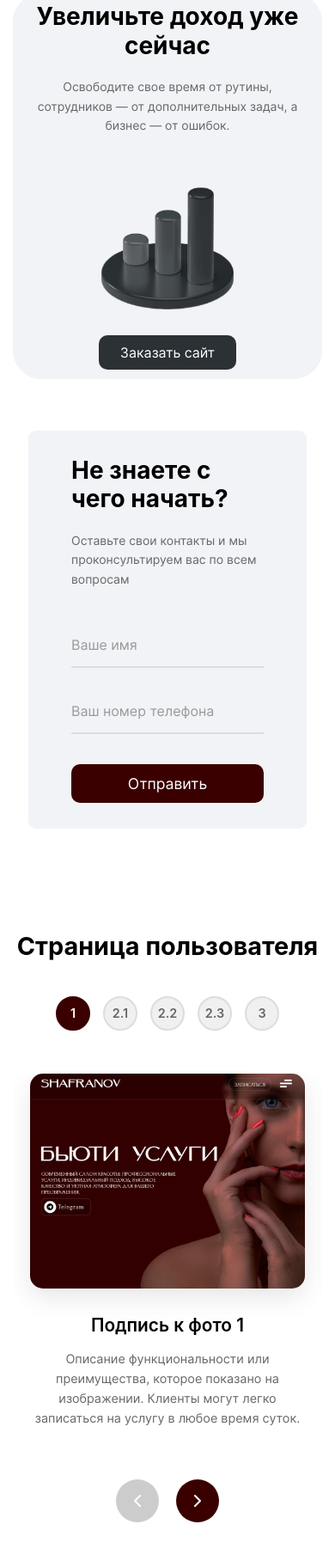
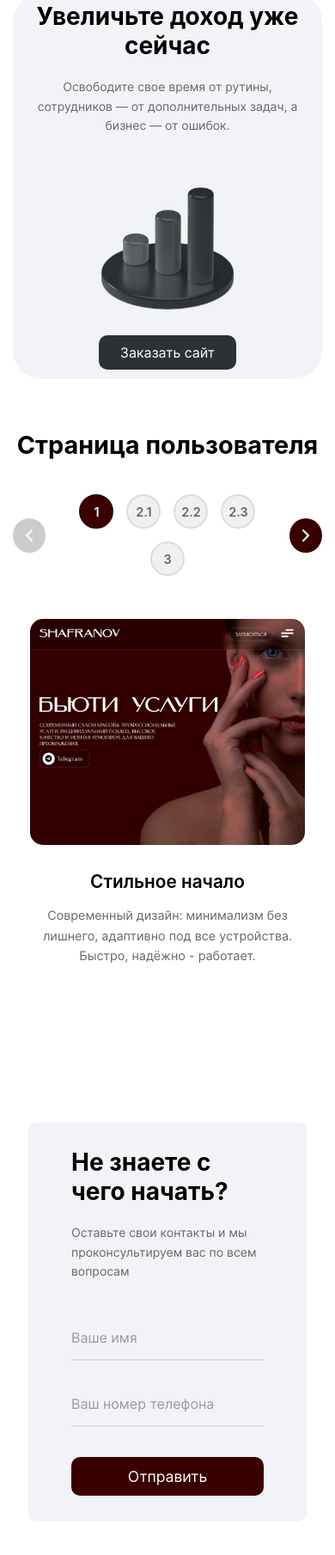
Before and after one commit to kiruxashafr/My-portfolio, a website: page запись/zapisall.html in a window 390 px wide. Shown: the part 2709-4518 px from the top of the page at 86% size. Drawn offline with Linux system fonts and the light colour scheme; a web font is replaced by a local one.

Commit message:
сохран

```diff
--- a/запись/css/glavn.css
+++ b/запись/css/glavn.css
@@ -2,6 +2,7 @@
     padding: 80px 20px;
     background-color: #fff;
     width: 100%;
+    padding-bottom: 0;
 }
 
 .userpage-container {
@@ -32,10 +33,19 @@
     gap: 30px;
 }
 
+/* Обновленный контейнер для навигации */
+.slider-navigation {
+    display: flex;
+    align-items: center;
+    justify-content: center;
+    gap: 20px;
+    margin-bottom: 20px;
+    width: 100%;
+}
+
 .step-indicators {
     display: flex;
     gap: 15px;
-            margin-bottom: 20px;
     flex-wrap: wrap;
     justify-content: center;
 }
@@ -63,6 +73,33 @@
     border-color: #3a0000;
 }
 
+/* Навигационные кнопки слева и справа от цифр */
+.nav-btn {
+    width: 50px;
+    height: 50px;
+    border-radius: 50%;
+    background: #3a0000;
+    color: white;
+    border: none;
+    display: flex;
+    align-items: center;
+    justify-content: center;
+    cursor: pointer;
+    transition: all 0.3s ease;
+    font-size: 1.2rem;
+}
+
+.nav-btn:hover {
+    background: #5a0000;
+    transform: scale(1.05);
+}
+
+.nav-btn:disabled {
+    background: #cccccc;
+    cursor: not-allowed;
+    transform: none;
+}
+
 .slider-content {
     width: 100%;
     overflow: hidden;
@@ -87,10 +124,8 @@
 .slide-image {
     width: 100%;
     max-width: 600px;
-            height: 400px;
     border-radius: 15px;
     overflow: hidden;
-            box-shadow: 0 10px 30px rgba(0,0,0,0.1);
 }
 
 .slide-image img {
@@ -119,46 +154,13 @@
     line-height: 1.6;
 }
 
-        /* Навигационные кнопки */
-        .slider-nav {
-            display: flex;
-            justify-content: center;
-            gap: 20px;
-            margin-top: 30px;
-        }
-
-        .nav-btn {
-            width: 50px;
-            height: 50px;
-            border-radius: 50%;
-            background: #3a0000;
-            color: white;
-            border: none;
-            display: flex;
-            align-items: center;
-            justify-content: center;
-            cursor: pointer;
-            transition: all 0.3s ease;
-            font-size: 1.2rem;
-        }
-
-        .nav-btn:hover {
-            background: #5a0000;
-            transform: scale(1.05);
-        }
-
-        .nav-btn:disabled {
-            background: #cccccc;
-            cursor: not-allowed;
-            transform: none;
-        }
-
 /* Десктоп версия с горизонтальным расположением */
 @media (min-width: 769px) {
     .slide {
         flex-direction: row;
         text-align: left;
         gap: 40px;
+        margin-bottom: auto;
     }
 
     .slide-image {
@@ -180,12 +182,18 @@
         height: 60px;
         font-size: 1.2rem;
     }
+
+    .nav-btn {
+        width: 60px;
+        height: 60px;
+    }
 }
 
 /* Адаптивность */
 @media (max-width: 768px) {
     .userpage-section {
         padding: 60px 15px;
+        padding-bottom: 0;
     }
 
     .userpage-title {
@@ -193,9 +201,7 @@
         margin-bottom: 40px;
     }
 
-            .slide-image {
-                height: 300px;
-            }
+
 }
 
 @media (max-width: 480px) {
@@ -209,9 +215,12 @@
         font-size: 0.9rem;
     }
 
-            .slide-image {
-                height: 250px;
+    .nav-btn {
+        width: 40px;
+        height: 40px;
     }
+
+
 
     .slide-text h3 {
         font-size: 1.3rem;
--- a/запись/zapisall.html
+++ b/запись/zapisall.html
@@ -261,6 +261,106 @@
     </div>
 </section>
 
+
+
+<section class="userpage-section">
+    <div class="userpage-container">
+        <h2 class="userpage-title">Страница пользователя</h2>
+
+        <!-- Универсальный слайдер для всех устройств -->
+        <div class="universal-slider">
+            <div class="slider-container">
+                <!-- Обновленный контейнер навигации с кнопками слева и справа -->
+                <div class="slider-navigation">
+                    <button class="nav-btn prev-btn" disabled>
+                        <svg width="24" height="24" viewBox="0 0 24 24" fill="none" xmlns="http://www.w3.org/2000/svg">
+                            <path d="M15 18L9 12L15 6" stroke="currentColor" stroke-width="2" stroke-linecap="round" stroke-linejoin="round"/>
+                        </svg>
+                    </button>
+
+                    <!-- Индикаторы шагов -->
+                    <div class="step-indicators">
+                        <div class="step-number active" data-slide="0">1</div>
+                        <div class="step-number" data-slide="1">2.1</div>
+                        <div class="step-number" data-slide="2">2.2</div>
+                        <div class="step-number" data-slide="3">2.3</div>
+                        <div class="step-number" data-slide="4">3</div>
+                    </div>
+
+                    <button class="nav-btn next-btn">
+                        <svg width="24" height="24" viewBox="0 0 24 24" fill="none" xmlns="http://www.w3.org/2000/svg">
+                            <path d="M9 18L15 12L9 6" stroke="currentColor" stroke-width="2" stroke-linecap="round" stroke-linejoin="round"/>
+                        </svg>
+                    </button>
+                </div>
+
+                <!-- Контент слайдера -->
+                <div class="slider-content">
+                    <div class="slide-track">
+                        <!-- Слайд 1 -->
+                        <div class="slide">
+                            <div class="slide-image">
+                                <img src="photo/administ/главная/1.png" alt="Функция 1">
+                            </div>
+                            <div class="slide-text">
+                                <h3>Стильное начало</h3>
+                                <p>Современный дизайн: минимализм без лишнего, адаптивно под все устройства. Быстро, надёжно - работает.</p>
+                            </div>
+                        </div>
+
+                        <!-- Слайд 2.1 -->
+                        <div class="slide">
+                            <div class="slide-image">
+                                <img src="photo/administ/главная/2.png" alt="Функция 2.1">
+                            </div>
+                            <div class="slide-text">
+                                <h3>Выбор мастера и услуги</h3>
+                                <p>Выберите мастера и услугу: описание, категории, фото - всё в два клика. Запись под ваш график: просто, быстро, без очередей.</p>
+                            </div>
+                        </div>
+
+                        <!-- Слайд 2.2 -->
+                        <div class="slide">
+                            <div class="slide-image">
+                                <img src="photo/administ/главная/3.png" alt="Функция 2.2">
+                            </div>
+                            <div class="slide-text">
+                                <h3>Выбор даты и времени</h3>
+                                <!-- <p>Описание функциональности или преимущества, которое показано на изображении. Подробная информация о специалистах и их рейтингах.</p> -->
+                            </div>
+                        </div>
+
+                        <!-- Слайд 2.3 -->
+                        <div class="slide">
+                            <div class="slide-image">
+                                <img src="photo/administ/главная/4.png" alt="Функция 2.3">
+                            </div>
+                            <div class="slide-text">
+                                <h3>Удобная и простая анкета</h3>
+                                <p>Имя и телефон - всё, что нужно для записи. Остальное мы берём на себя.</p>
+                            </div>
+                        </div>
+
+                        <!-- Слайд 3 -->
+                        <div class="slide">
+                            <div class="slide-image">
+                                <img src="photo/administ/главная/5.png" alt="Функция 3">
+                            </div>
+                            <div class="slide-text">
+                                <h3>Готово!</h3>
+                                <p>Запись подтверждена: мастер выбран, время забронировано. Жди уведомление - и вперёд на услугу.</p>
+                            </div>
+                        </div>
+                    </div>
+                </div>
+            </div>
+        </div>
+    </div>
+</section>
+
+
+
+
 <!-- Новая секция "Контакты" -->
 <section class="contacts-section" id="contacts">
     <div class="contacts-container">
@@ -290,101 +390,8 @@
     </div>
 </section>
 
-<!-- Секция Страница пользователя -->
-<!-- Исправленная секция "Страница пользователя" -->
-    <section class="userpage-section">
-        <div class="userpage-container">
-            <h2 class="userpage-title">Страница пользователя</h2>
 
-            <!-- Универсальный слайдер для всех устройств -->
-            <div class="universal-slider">
-                <div class="slider-container">
-                    <!-- Индикаторы шагов -->
-                    <div class="step-indicators">
-                        <div class="step-number active" data-slide="0">1</div>
-                        <div class="step-number" data-slide="1">2.1</div>
-                        <div class="step-number" data-slide="2">2.2</div>
-                        <div class="step-number" data-slide="3">2.3</div>
-                        <div class="step-number" data-slide="4">3</div>
-                    </div>
 
-                    <!-- Контент слайдера -->
-                    <div class="slider-content">
-                        <div class="slide-track">
-                            <!-- Слайд 1 -->
-                            <div class="slide">
-                                <div class="slide-image">
-                                    <img src="photo/administ/главная/1.png" alt="Функция 1">
-                                </div>
-                                <div class="slide-text">
-                                    <h3>Подпись к фото 1</h3>
-                                    <p>Описание функциональности или преимущества, которое показано на изображении. Клиенты могут легко записаться на услугу в любое время суток.</p>
-                                </div>
-                            </div>
-
-                            <!-- Слайд 2.1 -->
-                            <div class="slide">
-                                <div class="slide-image">
-                                    <img src="photo/administ/главная/2.png" alt="Функция 2.1">
-                                </div>
-                                <div class="slide-text">
-                                    <h3>Подпись к фото 2.1</h3>
-                                    <p>Описание функциональности или преимущества, которое показано на изображении. Удобный выбор даты и времени для записи.</p>
-                                </div>
-                            </div>
-
-                            <!-- Слайд 2.2 -->
-                            <div class="slide">
-                                <div class="slide-image">
-                                    <img src="photo/administ/главная/3.png" alt="Функция 2.2">
-                                </div>
-                                <div class="slide-text">
-                                    <h3>Подпись к фото 2.2</h3>
-                                    <p>Описание функциональности или преимущества, которое показано на изображении. Подробная информация о специалистах и их рейтингах.</p>
-                                </div>
-                            </div>
-
-                            <!-- Слайд 2.3 -->
-                            <div class="slide">
-                                <div class="slide-image">
-                                    <img src="photo/administ/главная/4.png" alt="Функция 2.3">
-                                </div>
-                                <div class="slide-text">
-                                    <h3>Подпись к фото 2.3</h3>
-                                    <p>Описание функциональности или преимущества, которое показано на изображении. Просмотр доступных услуг и их стоимости.</p>
-                                </div>
-                            </div>
-
-                            <!-- Слайд 3 -->
-                            <div class="slide">
-                                <div class="slide-image">
-                                    <img src="photo/administ/главная/5.png" alt="Функция 3">
-                                </div>
-                                <div class="slide-text">
-                                    <h3>Подпись к фото 3</h3>
-                                    <p>Описание функциональности или преимущества, которое показано на изображении. Подтверждение записи и получение напоминания.</p>
-                                </div>
-                            </div>
-                        </div>
-                    </div>
-
-                    <!-- Навигационные кнопки -->
-                    <div class="slider-nav">
-                        <button class="nav-btn prev-btn" disabled>
-                            <svg width="24" height="24" viewBox="0 0 24 24" fill="none" xmlns="http://www.w3.org/2000/svg">
-                                <path d="M15 18L9 12L15 6" stroke="currentColor" stroke-width="2" stroke-linecap="round" stroke-linejoin="round"/>
-                            </svg>
-                        </button>
-                        <button class="nav-btn next-btn">
-                            <svg width="24" height="24" viewBox="0 0 24 24" fill="none" xmlns="http://www.w3.org/2000/svg">
-                                <path d="M9 18L15 12L9 6" stroke="currentColor" stroke-width="2" stroke-linecap="round" stroke-linejoin="round"/>
-                            </svg>
-                        </button>
-                    </div>
-                </div>
-            </div>
-        </div>
-    </section>
 
 
     <script src="js/main.js"></script>
```
Also changed, not shown: запись/js/glavn.js (indentation only). Lines whose indentation alone changed are shown as unchanged.
